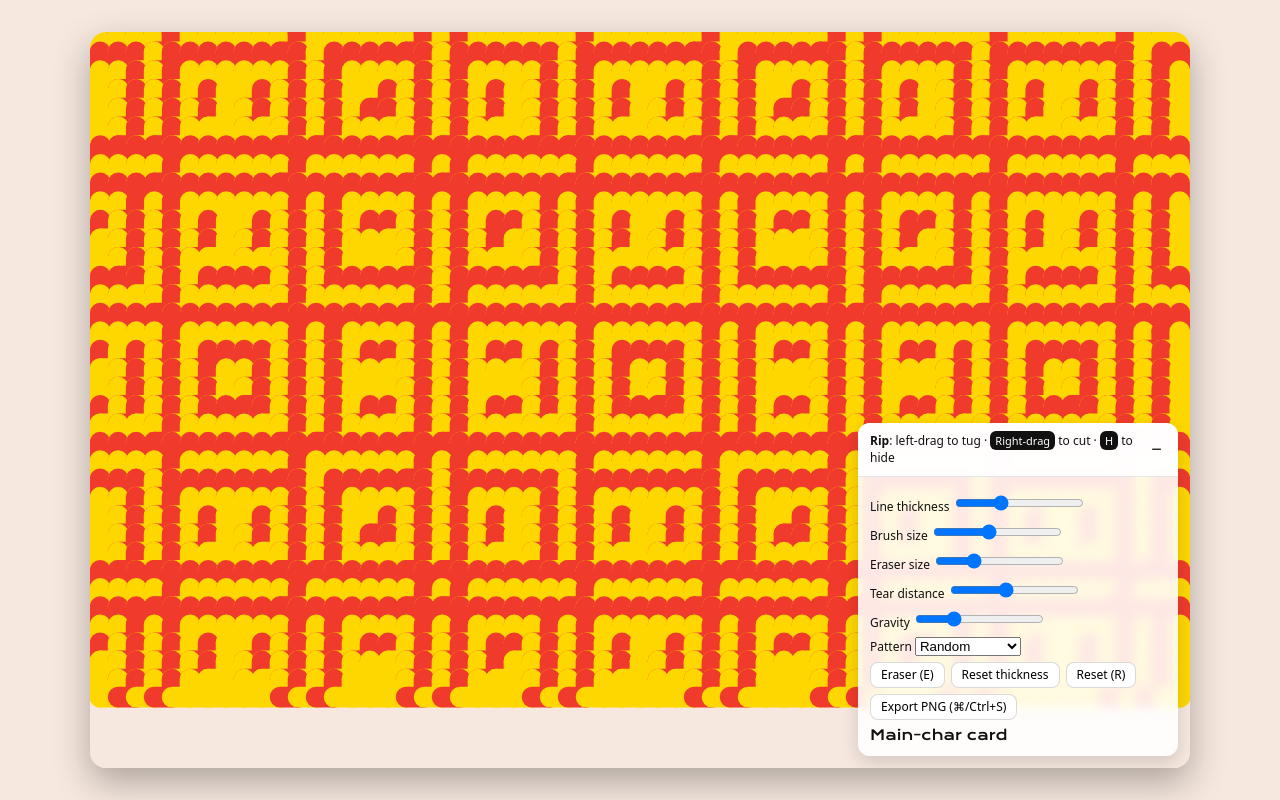
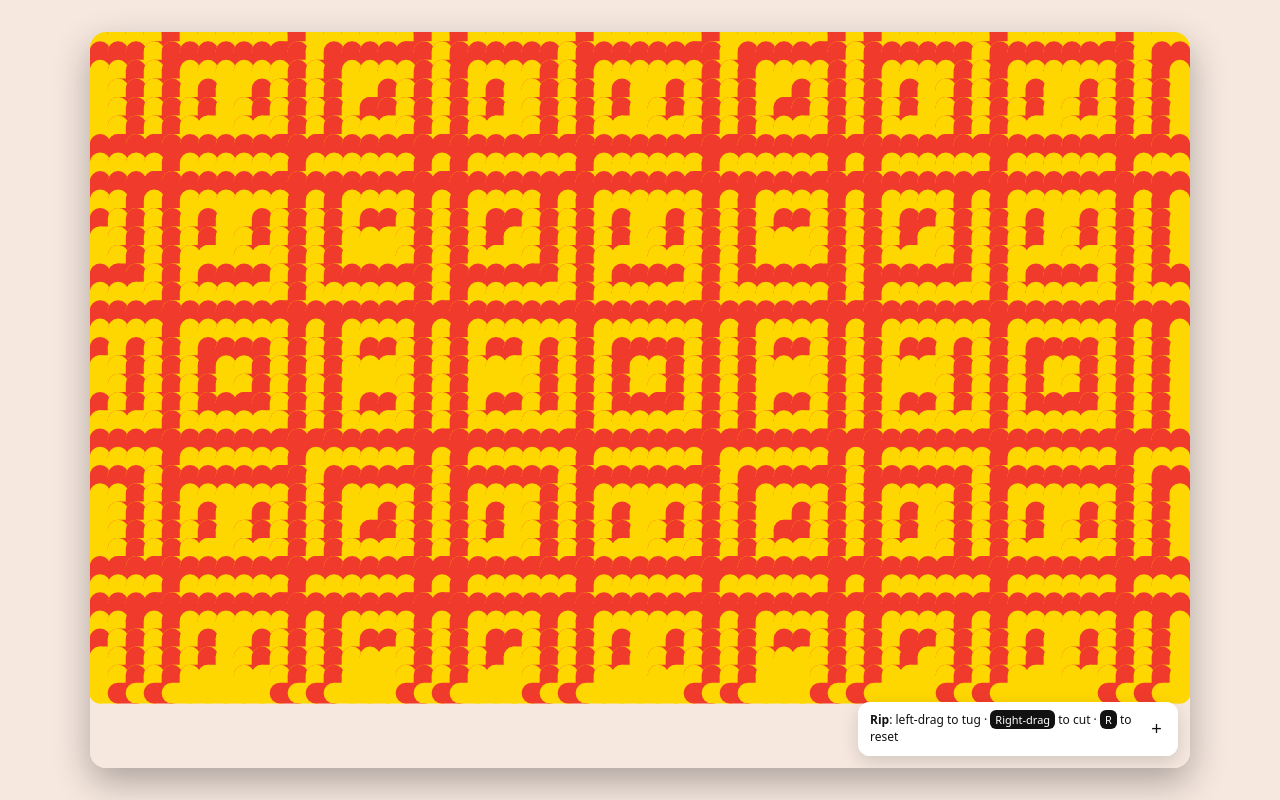
Before and after one commit to marcelorm81/Unwrap_Roulette, a plain HTML site: page index.html in a window 1280 px wide. Drawn offline with nearby package versions, Linux system fonts and the light colour scheme.

Commit message:
Add files via upload

```diff
--- a/index.html
+++ b/index.html
@@ -28,17 +28,17 @@
 <body>
   <div id="stage">
     <canvas id="c"></canvas>
-    <div class="hud" id="hud">
+    <div class="hud collapsed" id="hud">
       <div class="hud-header">
-        <span><b>Rip</b>: left‑drag to tug · <span class="kbd">Right‑drag</span> to cut · <span class="kbd">H</span> to hide</span>
-        <button id="toggle-hud" class="btn-toggle">−</button>
+        <span><b>Rip</b>: left‑drag to tug · <span class="kbd">Right‑drag</span> to cut · <span class="kbd">R</span> to reset</span>
+        <button id="toggle-hud" class="btn-toggle">+</button>
       </div>
       <div class="hud-content">
         <label>Line thickness <input id="thick" type="range" min="0.6" max="2.2" step="0.05" value="1.15"></label>
         <label>Brush size <input id="brush" type="range" min="5" max="40" value="20"></label>
         <label>Eraser size <input id="eraser" type="range" min="6" max="80" value="26"></label>
         <label>Tear distance <input id="tear" type="range" min="10" max="80" value="40"></label>
-              <label>Gravity <input id="grav" type="range" min="100" max="1200" step="50" value="400"></label>
+              <label>Gravity <input id="grav" type="range" min="100" max="1200" step="50" value="300"></label>
       <label>Pattern <select id="pattern">
         <option value="random">Random</option>
         <option value="checkerboard">Checkerboard</option>
@@ -178,7 +178,7 @@ const ui = {
 };
 
 let erasing = false;
-let hudCollapsed = false;
+let hudCollapsed = true; // Start collapsed by default
 
 ui.toggleEraser.addEventListener('click', ()=>toggleEraser());
 ui.toggleHud.addEventListener('click', ()=>toggleHud());
@@ -195,7 +195,7 @@ let cloth, boundsx=0, boundsy=0;
 const physics_accuracy = 3;
 let mouse_influence = 20;
 let mouse_cut = 10;
-let gravity = 400; // Reduced gravity so fabric doesn't fall immediately
+let gravity = 300; // Reduced gravity for more gentle fabric movement
 const cloth_height = 36;
 const cloth_width  = 60;
 let start_y = 0;
```
